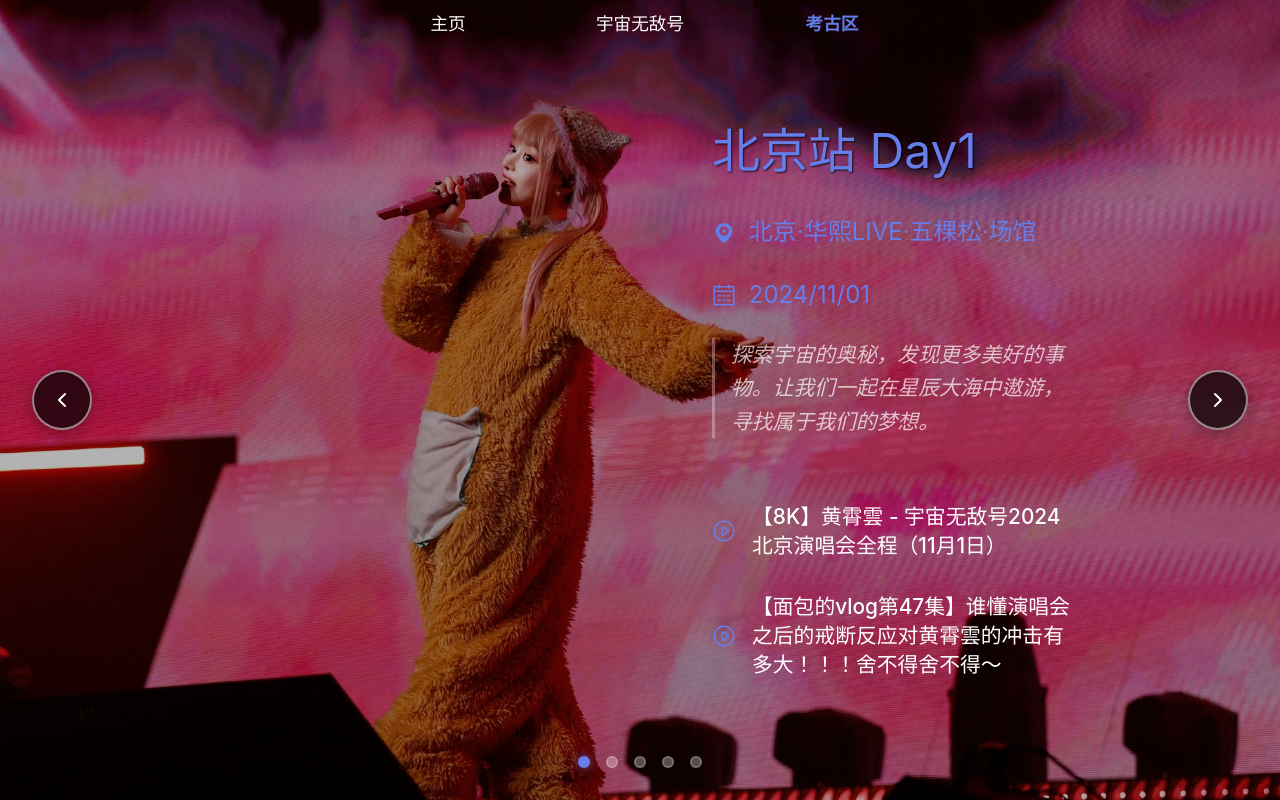
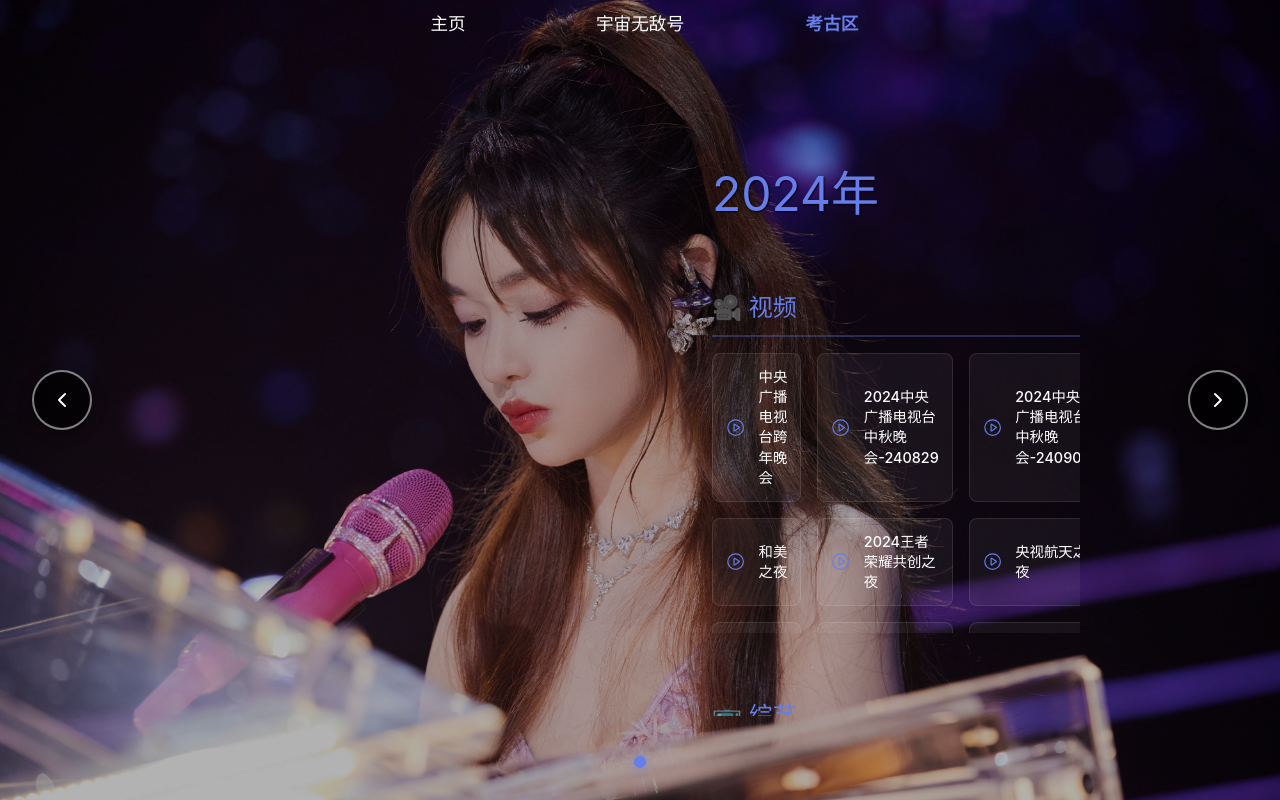
Before and after one commit to howeverT/ghost-huang, a Vue app: page /history in a window 1280 px wide. Built offline with nearby package versions, Linux system fonts and the light colour scheme.

Commit message:
change history page

```diff
--- a/src/assets/page_data/history/history.json
+++ b/src/assets/page_data/history/history.json
@@ -4,14 +4,231 @@
         "links": [
       {
         "link_title": "中央广播电视台跨年晚会",
-        "link": "https://www.bilibili.com/video/BV1KHDcYLEyX/?spm_id_from=333.1387.upload.video_card.click&vd_source=47f96c172cbb3b3f428698faafd995bc",
+        "link": "https://tv.cctv.cn/2024/12/31/VIDEIgMc6VWjiIKhpUuuwnis241231.shtml",
         "icon": "video"
       },
       {
-        "link_title": "【面包的vlog第47集】谁懂演唱会之后的戒断反应对黄霄雲的冲击有多大！！！舍不得舍不得～",
-        "link": "https://www.bilibili.com/video/BV1xYUSY5Ek6/?spm_id_from=333.1387.upload.video_card.click&vd_source=47f96c172cbb3b3f428698faafd995bc",
+        "link_title": "2024中央广播电视台中秋晚会-240829",
+        "link": "https://weibo.com/6961164430/5072878756170338",
         "icon": "video"
+      },
+      {
+        "link_title": "2024中央广播电视台中秋晚会-240907",
+        "link": "https://weibo.com/6961164430/5076098709195808",
+        "icon": "video"
+      },
+      {
+        "link_title": "和美之夜",
+        "link": "https://tv.cctv.com/2024/12/30/VIDEPraDpo7obYD7ndrLRwap241230.shtml",
+        "icon": "video"
+      },
+      {
+        "link_title": "2024王者荣耀共创之夜",
+        "link": "https://weibo.com/5698023579/5094179386690179",
+        "icon": "video"
+      },
+      {
+        "link_title": "央视航天之夜",
+        "link": "https://weibo.com/6001750278/4994898144528966",
+        "icon": "video"
+      },
+      {
+        "link_title": "东南西北贺新春",
+        "link": "https://weibo.com/6961164430/4999236989488091",
+        "icon": "video"
+      },
+      {
+        "link_title": "广西春晚-青春遇见",
+        "link": "https://weibo.com/6961164430/4999971705192680",
+        "icon": "video"
+      },
+      {
+        "link_title": "广西春晚-星星伴月亮",
+        "link": "https://weibo.com/6961164430/4999991819240621",
+        "icon": "video"
+      },
+      {
+        "link_title": "湖北卫视春晚-带我去很远地方",
+        "link": "https://weibo.com/6961164430/4999999014835094",
+        "icon": "video"
+      },
+      {
+        "link_title": "龙腾虎跃中国年味-一路生花",
+        "link": "https://weibo.com/6961164430/5007938122943561",
+        "icon": "video"
+      },
+      {
+        "link_title": "春日绽放歌会",
+        "link": "https://weibo.com/6961164430/5018139494715165",
+        "icon": "video"
+      },
+      {
+        "link_title": "中国电影大数据荣誉之夜-笼",
+        "link": "https://weibo.com/6961164430/5022446534528797",
+        "icon": "video"
+      },
+      {
+        "link_title": "中国电影大数据荣誉之夜-红星闪闪亮",
+        "link": "https://weibo.com/6961164430/5022467907392331",
+        "icon": "video"
+      },
+      {
+        "link_title": "央视五四晚会-青春遇见",
+        "link": "https://weibo.com/6961164430/5030668763665802",
+        "icon": "video"
+      },
+      {
+        "link_title": "抖音仲夏夜毕业歌会-离别开出花",
+        "link": "https://weibo.com/6961164430/5043830682288416",
+        "icon": "video"
+      },
+      {
+        "link_title": "诗画中国-北冥有鱼",
+        "link": "https://weibo.com/6961164430/5045638762857548",
+        "icon": "video"
+      },
+      {
+        "link_title": "诗画中国-完整part",
+        "link": "https://weibo.com/6961164430/5045668568105861",
+        "icon": "video"
+      },
+      {
+        "link_title": "影视音乐盛典-要不然我们就这样一万年",
+        "link": "https://weibo.com/6961164430/5046391277881265",
+        "icon": "video"
+      },
+      {
+        "link_title": "影视音乐盛典-荣誉代表发表感言",
+        "link": "https://weibo.com/6961164430/5046392924408312",
+        "icon": "video"
+      },
+      {
+        "link_title": "影视音乐盛典-我的祖国",
+        "link": "https://weibo.com/6961164430/5046404007330175",
+        "icon": "video"
+      },
+      {
+        "link_title": "第二十九届上海电影节颁奖典礼-歌声与微笑",
+        "link": "https://weibo.com/6961164430/5050390988718379",
+        "icon": "video"
+      },
+      {
+        "link_title": "央视七夕晚会-若把你",
+        "link": "https://weibo.com/6961164430/5065863344426653",
+        "icon": "video"
+      },
+      {
+        "link_title": "央视七夕晚会-没语季节",
+        "link": "https://weibo.com/6961164430/5065903826014825",
+        "icon": "video"
+      },
+      {
+        "link_title": "大湾区电影音乐晚会-何须借光，你就是光",
+        "link": "https://weibo.com/6961164430/5081521908095423",
+        "icon": "video"
+      },
+      {
+        "link_title": "微博音乐盛典-颁奖环节",
+        "link": "https://weibo.com/6961164430/5082581433324034",
+        "icon": "video"
+      },
+      {
+        "link_title": "微博音乐盛典-千年之恋",
+        "link": "https://weibo.com/6961164430/5082584700425203",
+        "icon": "video"
+      },
+      {
+        "link_title": "逆水寒国风节-血河/带我去很远地方/星辰大海",
+        "link": "https://weibo.com/6961164430/4989434059819592",
+        "icon": "video"
+      },
+      {
+        "link_title": "央视AI奇妙夜-玫瑰星云",
+        "link": "https://weibo.com/6961164430/5117397407109011",
+        "icon": "video"
+      },
+      {
+        "link_title": "Top音乐咖",
+        "link": "https://weibo.com/6961164430/5073972108198795",
+        "icon": "variety"
+      },
+      {
+        "link_title": "歌手2024-星辰大海mix人鱼之歌",
+        "link": "https://weibo.com/3166262701/5047817666305016",
+        "icon": "variety"
+      },
+      {
+        "link_title": "天赐的声音-画心",
+        "link": "https://weibo.com/6961164430/5030091899274243",
+        "icon": "variety"
+      },
+      {
+        "link_title": "下一战歌手-山海",
+        "link": "https://weibo.com/tv/show/1034:5103833810927675?from=old_pc_videoshow",
+        "icon": "variety"
+      },
+      {
+        "link_title": "超级红人节-星辰大海",
+        "link": "https://weibo.com/tv/show/1034:5070833475846200?from=old_pc_videoshow",
+        "icon": "variety"
+      },
+      {
+        "link_title": "我们的歌-SP06EP05",
+        "link": "https://weibo.com/6961164430/5068888679647400",
+        "icon": "variety"
+      },
+      {
+        "link_title": "我们的歌-SP06EP05加更",
+        "link": "https://weibo.com/6961164430/5069942048691415",
+        "icon": "variety"
+      },
+      {
+        "link_title": "我们的歌-探班直播面包",
+        "link": "https://weibo.com/6961164430/5071323086456569",
+        "icon": "variety"
+      },
+      {
+        "link_title": "我们的歌-SP06EP06",
+        "link": "https://weibo.com/6961164430/5071443178553846",
+        "icon": "variety"
+      },
+      {
+        "link_title": "我们的歌-SP06EP06加更",
+        "link": "https://weibo.com/6961164430/5072399735200984",
+        "icon": "variety"
+      },
+      {
+        "link_title": "我们的歌巅峰夜-袖手旁观",
+        "link": "https://weibo.com/6961164430/5084044087793499",
+        "icon": "variety"
+      },
+      {
+        "link_title": "我们的歌巅峰夜-许愿",
+        "link": "https://weibo.com/6961164430/5084051784079366",
+        "icon": "variety"
+      },
+      {
+        "link_title": "王者荣耀电竞派对音乐节",
+        "link": "https://weibo.com/7869551031/5109173233385699",
+        "icon": "festival"
+      },
+      {
+        "link_title": "成都商演-你懂的思念",
+        "link": "https://weibo.com/6961164430/5004514715240893",
+        "icon": "festival"
+      },
+      {
+        "link_title": "天津天地龙行海畔音乐节-小云",
+        "link": "https://weibo.com/7425692430/5076461815862970",
+        "icon": "festival"
+      },
+      {
+        "link_title": "天津天地龙行海畔音乐节-星辰大海",
+        "link": "https://weibo.com/7425692430/5076452046017162",
+        "icon": "festival"
       }
-    ]
+    ],
+    "image": ["/src/assets/background/History2024.jpg"],
+    "display": "left"
     }
 ]
--- a/src/views/HistoryView.vue
+++ b/src/views/HistoryView.vue
@@ -1,7 +1,6 @@
 <script setup lang="ts">
 import { onMounted, ref, computed } from 'vue'
-import { ElButton } from 'element-plus'
-import { VideoPlay, Headset, LocationFilled } from '@element-plus/icons-vue'
+import { VideoPlay } from '@element-plus/icons-vue'
 
 const pageLoaded = ref(false)
 const currentIndex = ref(0)
@@ -9,17 +8,13 @@
 
 // 定义时间轴数据类型
 interface TimelineItem {
-  date: string
-  title: string
-  description: string
-  places: string
-  display?: 'left' | 'right'
+  year: string
   links: {
     link_title: string
     link: string
     icon: string
   }[]
-  image: string[]
+  image?: string[]
 }
 
 // 时间轴数据 - 从JSON文件读取
@@ -28,7 +23,7 @@
 // 从JSON文件加载数据
 const loadTimelineData = async () => {
   try {
-    const response = await fetch('/src/assets/page_data/concert/concert.json')
+    const response = await fetch('/src/assets/page_data/history/history.json')
     const data = await response.json()
     timelineData.value = data
     console.log('成功加载数据:', data)
@@ -93,6 +88,12 @@
   return timelineData.value[currentIndex.value]
 })
 
+// 根据类型获取链接
+const getLinksByType = (type: string) => {
+  if (!currentData.value?.links) return []
+  return currentData.value.links.filter((link) => link.icon === type)
+}
+
 // 处理指示器点击
 const handleIndicatorClick = (index: number) => {
   contentVisible.value = false
@@ -121,7 +122,7 @@
       <div
         class="background-image"
         :style="{
-          backgroundImage: `url(${currentData?.image[0] || '/src/assets/background/background.jpg'})`,
+          backgroundImage: `url(${currentData?.image?.[0] || '/src/assets/background/background.jpg'})`,
         }"
       ></div>
 
@@ -179,63 +180,106 @@
     </div>
 
     <!-- 内容区域 -->
-    <div class="content-overlay" :class="`content-${currentData?.display || 'right'}`">
+    <div class="content-overlay content-right">
       <div class="content-container" :class="{ visible: contentVisible }">
         <!-- 介绍文字 -->
         <div class="description-section">
-          <h3>{{ currentData?.title }}</h3>
-          <p class="places-text">
-            <el-icon><LocationFilled /></el-icon>
-            {{ currentData?.places }}
-          </p>
-          <p class="places-text">
-            <el-icon><Calendar /></el-icon>
-            {{ currentData?.date }}
-          </p>
-          <p class="description-text">
-            {{ currentData?.description }}
-          </p>
-          <div class="links-container">
+          <h3>{{ currentData?.year }}年</h3>
+
+          <!-- 视频分类 -->
+          <div v-if="getLinksByType('video').length > 0" class="category-section">
+            <h4 class="category-title">🎥 视频</h4>
+            <div class="links-grid">
               <a
-              v-for="(link, index) in currentData?.links"
+                v-for="(link, index) in getLinksByType('video')"
                 :key="index"
                 :href="link.link"
                 target="_blank"
                 rel="noopener noreferrer"
                 class="link-item"
               >
-              <el-icon v-if="link.icon === 'video'">
-                <VideoPlay />
-              </el-icon>
-              <el-icon v-else-if="link.icon === 'audio'">
-                <Headset />
-              </el-icon>
-              <el-icon v-else-if="link.icon === 'picture'">
+                <el-icon><VideoPlay /></el-icon>
+                <span class="link-text">{{ link.link_title }}</span>
+              </a>
+            </div>
+          </div>
+
+          <!-- 综艺分类 -->
+          <div v-if="getLinksByType('variety').length > 0" class="category-section">
+            <h4 class="category-title">📺 综艺</h4>
+            <div class="links-grid">
+              <a
+                v-for="(link, index) in getLinksByType('variety')"
+                :key="index"
+                :href="link.link"
+                target="_blank"
+                rel="noopener noreferrer"
+                class="link-item"
+              >
                 <svg
-                  width="24"
-                  height="24"
+                  width="20"
+                  height="20"
                   viewBox="0 0 24 24"
                   fill="none"
                   xmlns="http://www.w3.org/2000/svg"
                 >
                   <path
-                    d="M23 19C23 19.5304 22.7893 20.0391 22.4142 20.4142C22.0391 20.7893 21.5304 21 21 21H3C2.46957 21 1.96086 20.7893 1.58579 20.4142C1.21071 20.0391 1 19.5304 1 19V8C1 7.46957 1.21071 6.96086 1.58579 6.58579C1.96086 6.21071 2.46957 6 3 6H7L9 3H15L17 6H21C21.5304 6 22.0391 6.21071 22.4142 6.58579C22.7893 6.96086 23 7.46957 23 8V19Z"
+                    d="M12 2L2 7L12 12L22 7L12 2Z"
                     stroke="currentColor"
                     stroke-width="2"
                     stroke-linecap="round"
                     stroke-linejoin="round"
                   />
                   <path
-                    d="M12 17C16 15.2091 16 13C16 10.7909 14.2091 9 12 9C9.79086 9 8 10.7909 8 13C8 15.2091 9.79086 17 12 17Z"
+                    d="M2 17L12 22L22 17"
+                    stroke="currentColor"
+                    stroke-width="2"
+                    stroke-linecap="round"
+                    stroke-linejoin="round"
+                  />
+                  <path
+                    d="M2 12L12 17L22 12"
                     stroke="currentColor"
                     stroke-width="2"
                     stroke-linecap="round"
                     stroke-linejoin="round"
                   />
                 </svg>
-              </el-icon>
                 <span class="link-text">{{ link.link_title }}</span>
               </a>
+            </div>
+          </div>
+
+          <!-- 音乐节分类 -->
+          <div v-if="getLinksByType('festival').length > 0" class="category-section">
+            <h4 class="category-title">⭐ 音乐节/演出</h4>
+            <div class="links-grid">
+              <a
+                v-for="(link, index) in getLinksByType('festival')"
+                :key="index"
+                :href="link.link"
+                target="_blank"
+                rel="noopener noreferrer"
+                class="link-item"
+              >
+                <svg
+                  width="20"
+                  height="20"
+                  viewBox="0 0 24 24"
+                  fill="none"
+                  xmlns="http://www.w3.org/2000/svg"
+                >
+                  <path
+                    d="M12 2L13.09 8.26L20 9L13.09 9.74L12 16L10.91 9.74L4 9L10.91 8.26L12 2Z"
+                    stroke="currentColor"
+                    stroke-width="2"
+                    stroke-linecap="round"
+                    stroke-linejoin="round"
+                  />
+                </svg>
+                <span class="link-text">{{ link.link_title }}</span>
+              </a>
+            </div>
           </div>
         </div>
       </div>
@@ -422,14 +466,9 @@
   pointer-events: none;
 }
 
-/* 右侧布局（默认） */
+/* 右侧布局 */
 .content-right {
   justify-content: flex-end;
-}
-
-/* 左侧布局 */
-.content-left {
-  justify-content: flex-start;
 }
 
 .content-container {
@@ -452,11 +491,6 @@
   margin-right: 8rem;
 }
 
-/* 左侧布局时的边距 */
-.content-left .content-container {
-  margin-left: 8rem;
-}
-
 .content-container.visible {
   opacity: 1;
   transform: translateY(0);
@@ -473,10 +507,52 @@
   justify-content: flex-start;
   max-width: 100%;
   overflow: hidden;
+  margin-top: 2rem;
+  max-height: calc(100vh - 200px);
+  overflow-y: auto;
+  scrollbar-width: none; /* Firefox */
+  -ms-overflow-style: none; /* IE and Edge */
 }
 
-.content-left .places-text {
-  justify-content: flex-start;
+/* 隐藏滚动条 */
+.description-section::-webkit-scrollbar {
+  display: none;
+}
+
+/* 分类标题 */
+.category-title {
+  font-size: 1.5rem;
+  color: #667eea;
+  margin-bottom: 1rem;
+  margin-top: 2rem;
+  border-bottom: 2px solid rgba(102, 126, 234, 0.3);
+  padding-bottom: 0.5rem;
+}
+
+/* 链接网格 */
+.links-grid {
+  display: grid;
+  grid-template-columns: repeat(3, 1fr);
+  gap: 1rem;
+  margin-bottom: 2rem;
+  max-height: 280px;
+  overflow-y: auto;
+  scrollbar-width: none; /* Firefox */
+  -ms-overflow-style: none; /* IE and Edge */
+  padding-right: 0.5rem;
+}
+
+/* 隐藏滚动条 */
+.links-grid::-webkit-scrollbar {
+  display: none;
+}
+
+/* 悬停效果增强 */
+.links-grid .link-item:hover {
+  background: rgba(255, 255, 255, 0.1);
+  border-color: rgba(255, 255, 255, 0.2);
+  transform: translateY(-2px);
+  box-shadow: 0 4px 12px rgba(0, 0, 0, 0.2);
 }
 
 .description-section h3 {
@@ -534,13 +610,16 @@
 .link-item {
   display: flex;
   align-items: center;
-  gap: 1rem;
+  gap: 0.8rem;
   color: white;
   text-decoration: none;
   transition: all 0.3s ease;
-  padding: 0.5rem 0;
+  padding: 0.8rem;
+  box-sizing: border-box;
+  background: rgba(255, 255, 255, 0.05);
+  border-radius: 8px;
+  border: 1px solid rgba(255, 255, 255, 0.1);
   width: 100%;
-  box-sizing: border-box;
 }
 
 .link-item:hover {
@@ -549,15 +628,15 @@
 }
 
 .link-item .el-icon {
-  font-size: 1.5rem;
+  font-size: 1.2rem;
   color: #667eea;
-  width: 24px;
+  width: 20px;
   text-align: center;
   flex-shrink: 0;
 }
 
 .link-text {
-  font-size: 1.3rem;
+  font-size: 0.9rem;
   font-weight: 500;
   word-wrap: break-word;
   overflow-wrap: break-word;
```
Also changed, not shown: src/assets/background/History2024.jpg (added). Lines whose indentation alone changed are shown as unchanged.
